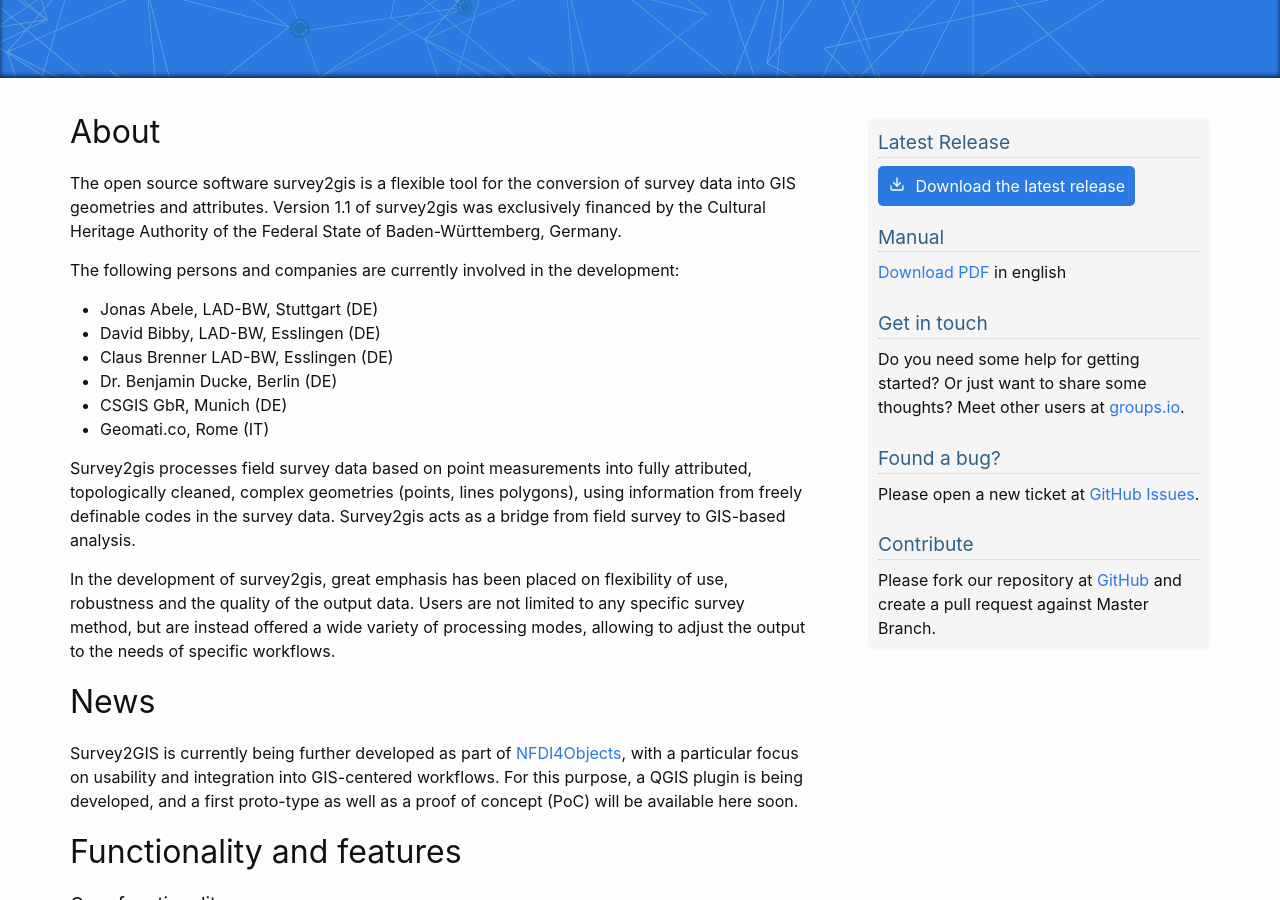
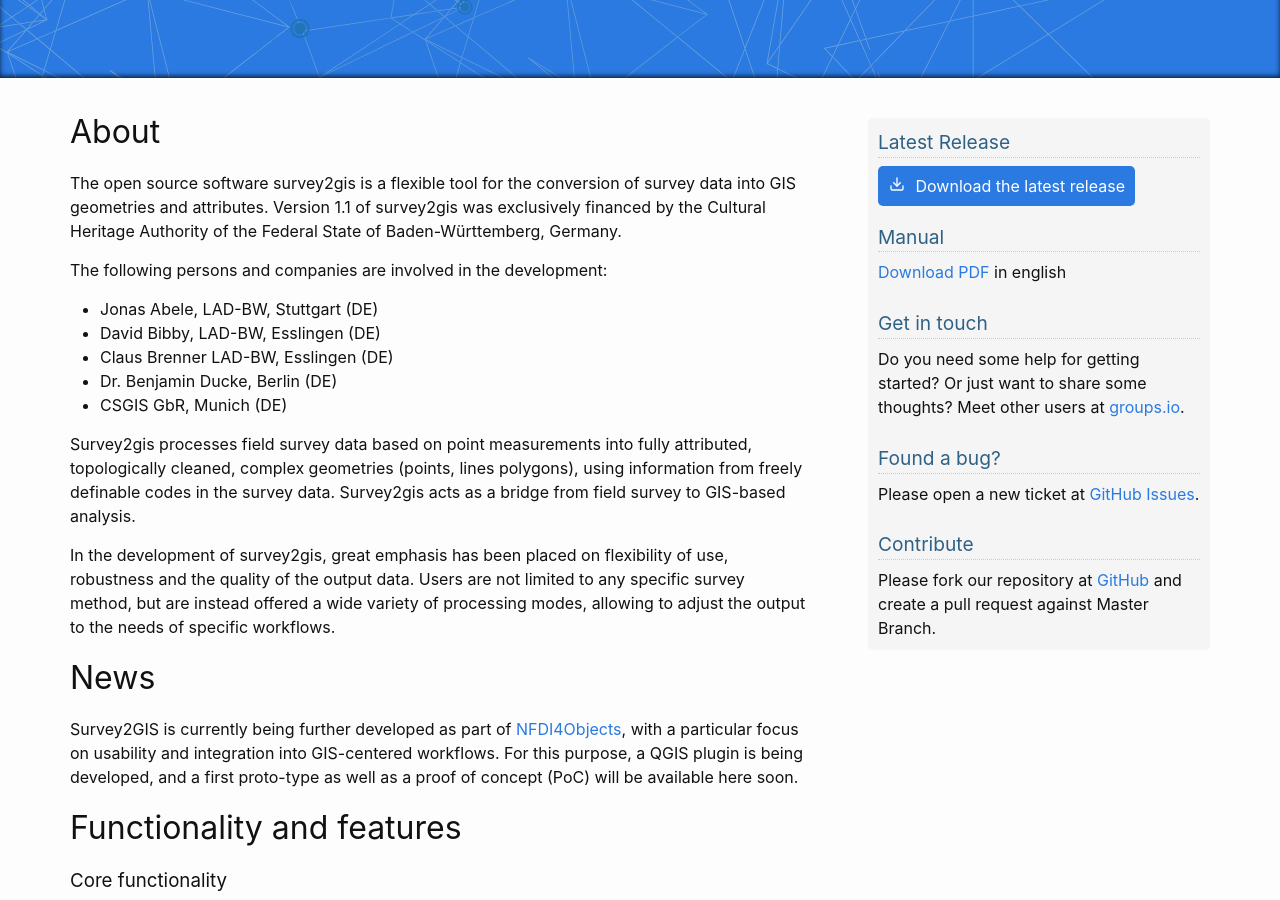
Before and after one commit to survey2gis/survey-tools-website, a Jekyll site: the page built from index.markdown, in a window 1280 px wide and 900 px high, scrolled down 314 px. Built offline with Jekyll 4.4.1, drawn with Linux system fonts in a browser that asks for light colours.

Commit message:
Update index.markdown

```diff
--- a/index.markdown
+++ b/index.markdown
@@ -9,13 +9,12 @@
 
 The open source software survey2gis is a flexible tool for the conversion of survey data into GIS geometries and attributes. Version 1.1 of survey2gis was exclusively financed by the Cultural Heritage Authority of the Federal State of Baden-Württemberg, Germany.
 
-The following persons and companies are currently involved in the development:
+The following persons and companies are involved in the development:
 - Jonas Abele, LAD-BW, Stuttgart (DE)
 - David Bibby, LAD-BW, Esslingen (DE)
 - Claus Brenner LAD-BW, Esslingen (DE)
 - Dr. Benjamin Ducke, Berlin (DE)
 - CSGIS GbR, Munich (DE)
-- Geomati.co, Rome (IT)
 
 Survey2gis processes field survey data based on point measurements into fully attributed, topologically cleaned, complex geometries (points, lines polygons), using information from freely definable codes in the survey data. Survey2gis acts as a bridge from field survey to GIS-based analysis.
 
```
